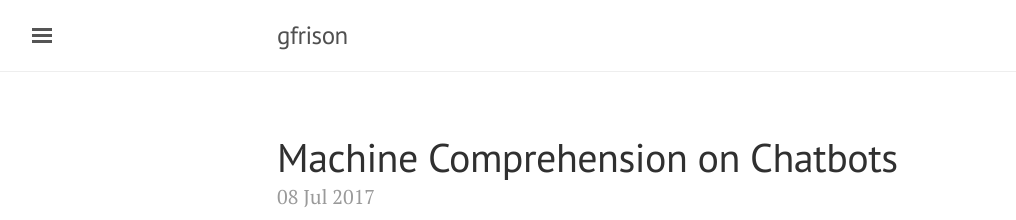
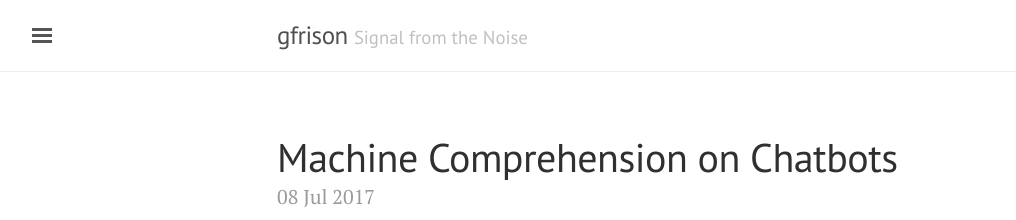
Before and after one commit to gfrison/gfrison.github.io, a Jekyll site: the page built from index.html, in a window 1280 px wide and 900 px high. Shown: the top 220 px of the window, without its empty margins (3-1019 px from the left). Built offline with Jekyll 4.4.1, drawn with Linux system fonts in a browser that asks for light colours; the list of posts is cut into pages by our own code; some of the changed lines change nothing that is shown.

Commit message:
Add seo plugin

```diff
--- a/_config.yml
+++ b/_config.yml
@@ -6,7 +6,7 @@
 
 # Setup
 title:               gfrison
-tagline:             ''
+tagline:             'Signal from the Noise'
 description:         'Made by <a href="https://twitter.com/gfrison" target="_blank">@gfrison</a>.'
 url:                 'https://gfrison.com'
 baseurl:             ''
@@ -16,9 +16,18 @@
 author:
   name:              'Giancarlo F'
   url:               'https://twitter.com/gfrison'
+  twitter: gfrison
 
+social:
+  name: Giancarlo Frison
+  links:
+    - https://twitter.com/gfrison
+    - https://www.linkedin.com/in/gfrison
+    - https://github.com/gfrison
+    - https://keybase.io/gfrison
+    - https://www.flickr.com/photos/gfrison/
 # Custom vars
 version:             1.0.0
 
 # Gems
-gems: [jekyll-paginate]
+gems: [jekyll-paginate, jekyll-seo-tag]
--- a/_includes/head.html
+++ b/_includes/head.html
@@ -2,7 +2,6 @@
   <link href="http://gmpg.org/xfn/11" rel="profile">
   <meta http-equiv="X-UA-Compatible" content="IE=edge">
   <meta http-equiv="content-type" content="text/html; charset=utf-8">
-  <link rel="canonical" href=" { { site.url } }{ { page.url } }" />
 
 
   <!-- Enable responsiveness on mobile devices-->
--- a/_layouts/default.html
+++ b/_layouts/default.html
@@ -2,6 +2,7 @@
 <html lang="en-us">
 
   {% include head.html %}
+  {% seo %}
 
   <body>
 
```
Also changed, not shown: 1 other file.
